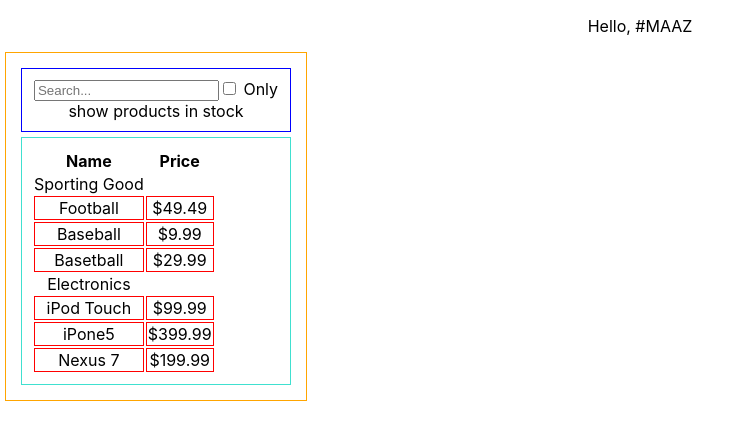
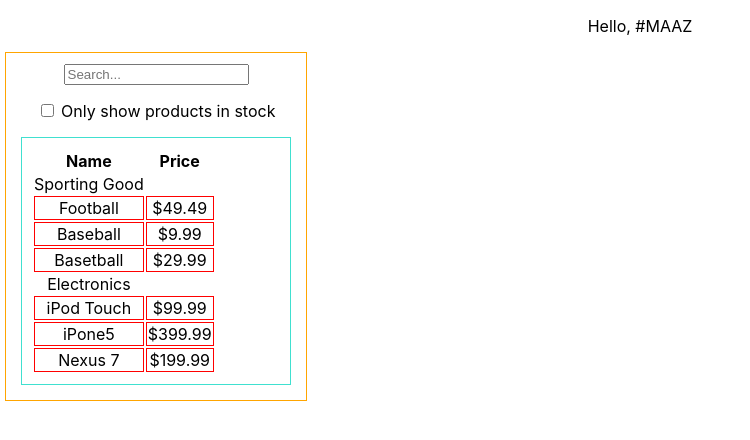
Before and after one commit to moaaxali/reactjs, a React (Create React App) app: page / in a window 1280 px wide. Shown: the top 440 px of the page, without its empty margins (0-750 px from the left). Built offline with nearby package versions, Linux system fonts and the light colour scheme.

Commit message:
Extract SearchBar from FilterableProductTable

```diff
--- a/src/FilterableProductTable/FilterableProductTable.js
+++ b/src/FilterableProductTable/FilterableProductTable.js
@@ -1,15 +1,13 @@
 import React, { Component } from 'react'
 import './FilterableProductTable.css'
+import SearchBar from './SearchBar'
 
 export class FilterableProductTable extends Component {
   render() {
     return (
       <div>
         <div className="Filterable-product-table">
-          <div className="Search-bar">
-            <input type="text" placeholder="Search..." />
-            <input type="checkbox" /> Only show products in stock
-          </div>
+          <SearchBar />
           <div className="Product-table">
             <table>
               <tr>
--- /dev/null
+++ b/src/FilterableProductTable/SearchBar.js
@@ -0,0 +1,16 @@
+function SearchBar() {
+  return (
+    <div>
+      <form>
+        <input type="text" placeholder="Search..." />
+        <p>
+          <input type="checkbox" />
+          {' '}
+          Only show products in stock
+        </p>
+      </form>
+    </div>
+  )
+}
+
+export default SearchBar
```
